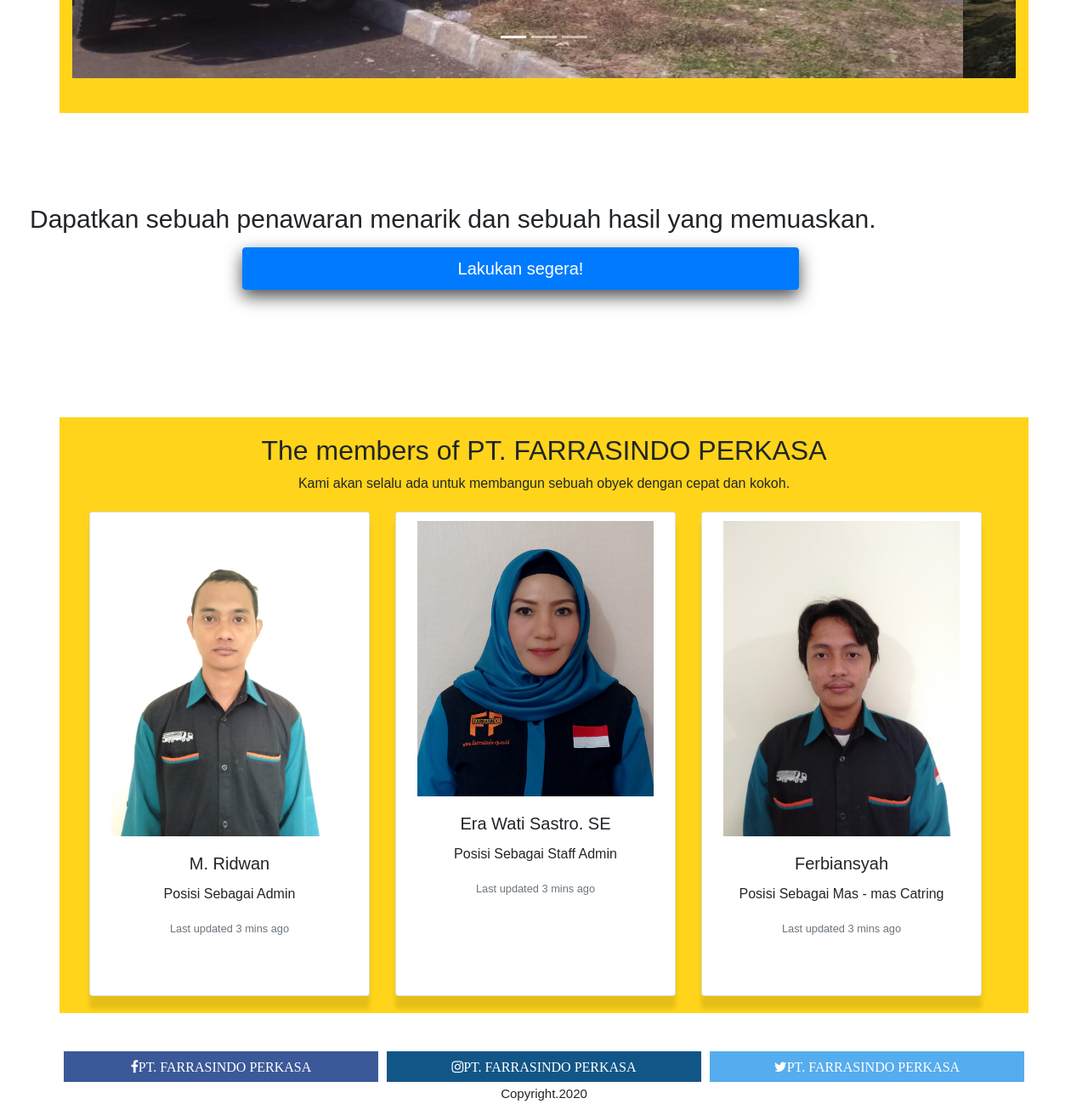
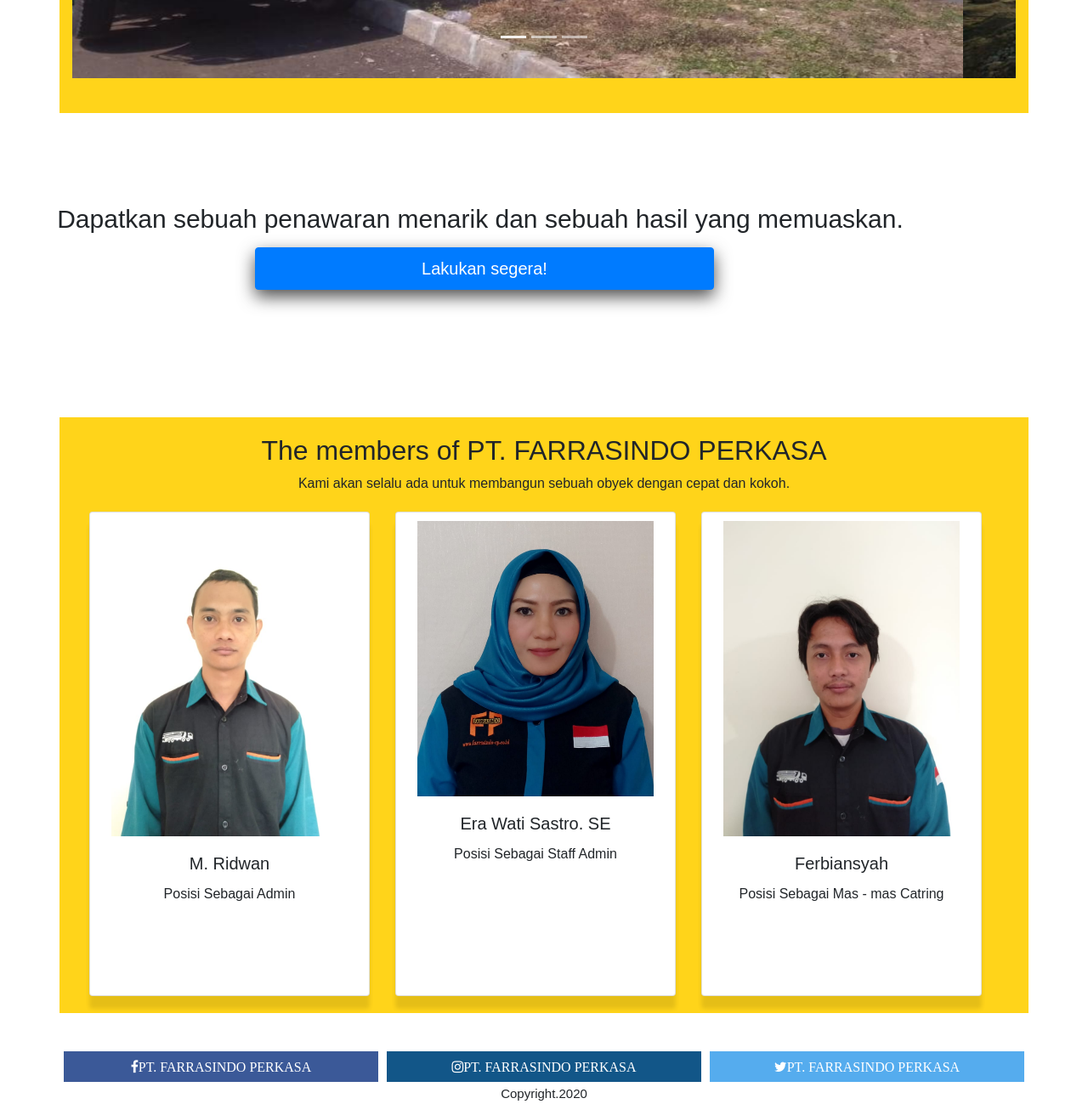
Before and after one commit to GalihZariat/farrasindo-web, a plain HTML site: page index.html in a window 1280 px wide. Shown: the part 1377-2676 px from the top of the page at 85% size. Drawn offline with nearby package versions, Linux system fonts and the light colour scheme; a web font is replaced by a local one.

Commit message:
WIP change layout on index page

```diff
--- a/css/style.css
+++ b/css/style.css
@@ -178,6 +178,14 @@ strong {
     margin-left: 155px;
 
 }
+
+.annouct {
+    margin-right: 200px;
+    text-align: center;
+    justify-content: center;
+}
+
+
  .carousel-item #image02 {
      height: 260px;
  }
--- a/index.html
+++ b/index.html
@@ -124,7 +124,7 @@
           </div>
         </div>
     </div>
-    <div class="image-slide row" id="slide-info">
+    <div class="image-slide annouct" id="slide-info">
       <h2 class="skra">Dapatkan sebuah penawaran menarik dan sebuah hasil yang memuaskan.</h2>
     <a href="harga.html" class="btn btn-primary text-center">Lakukan segera!</a>
   </div>
@@ -141,7 +141,7 @@
           <div class="card-body">
             <h5 class="card-title">M. Ridwan</h5>
             <p class="card-text">Posisi Sebagai Admin</p>
-            <p class="card-text"><small class="text-muted">Last updated 3 mins ago</small></p>
+            <p class="card-text"><small class="text-muted"></small></p>
           </div>
         </div>
         <div class="card">
@@ -149,7 +149,7 @@
           <div class="card-body">
             <h5 class="card-title">Era Wati Sastro. SE</h5>
             <p class="card-text">Posisi Sebagai Staff Admin</p>
-            <p class="card-text"><small class="text-muted">Last updated 3 mins ago</small></p>
+            <p class="card-text"><small class="text-muted"></small></p>
           </div>
         </div>
         <div class="card">
@@ -157,7 +157,7 @@
           <div class="card-body">
             <h5 class="card-title">Ferbiansyah</h5>
             <p class="card-text">Posisi Sebagai Mas - mas Catring</p>
-            <p class="card-text"><small class="text-muted">Last updated 3 mins ago</small></p>
+            <p class="card-text"><small class="text-muted"></small></p>
           </div>
         </div>
       </div>
```
